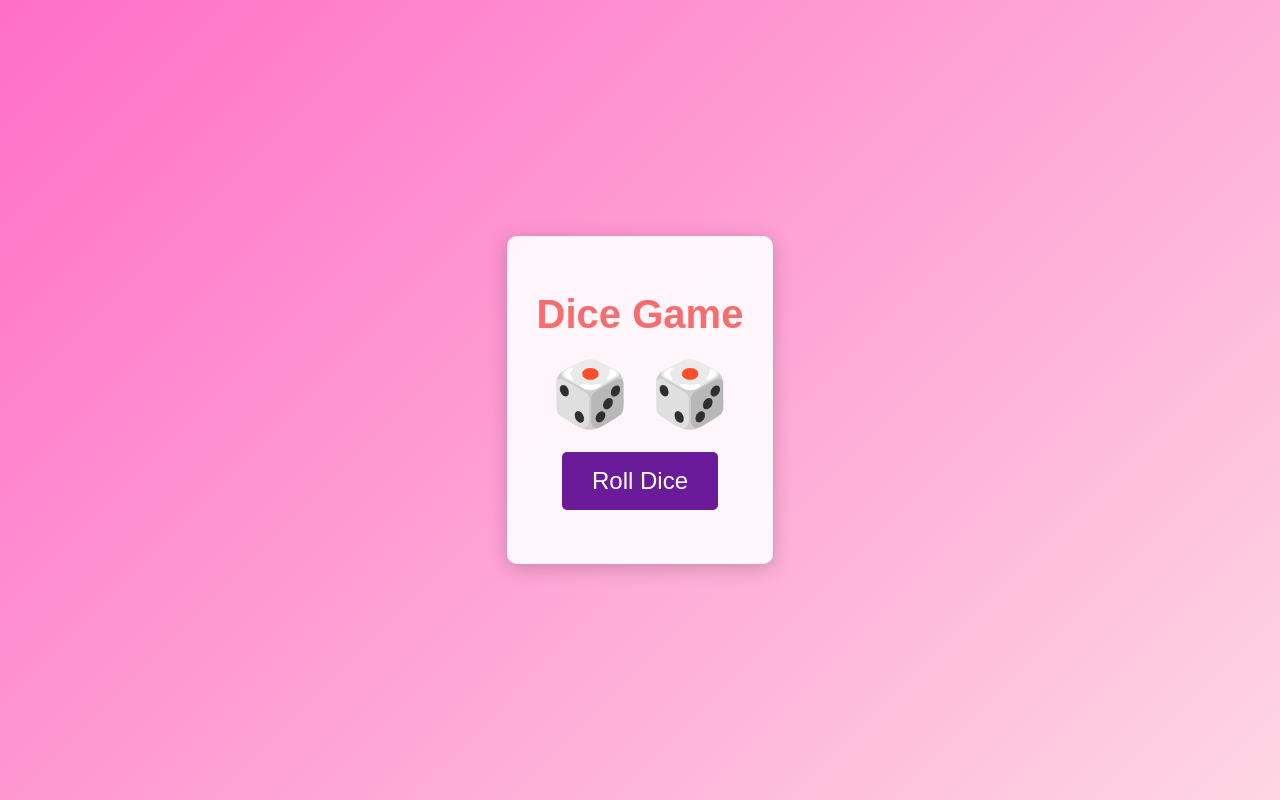
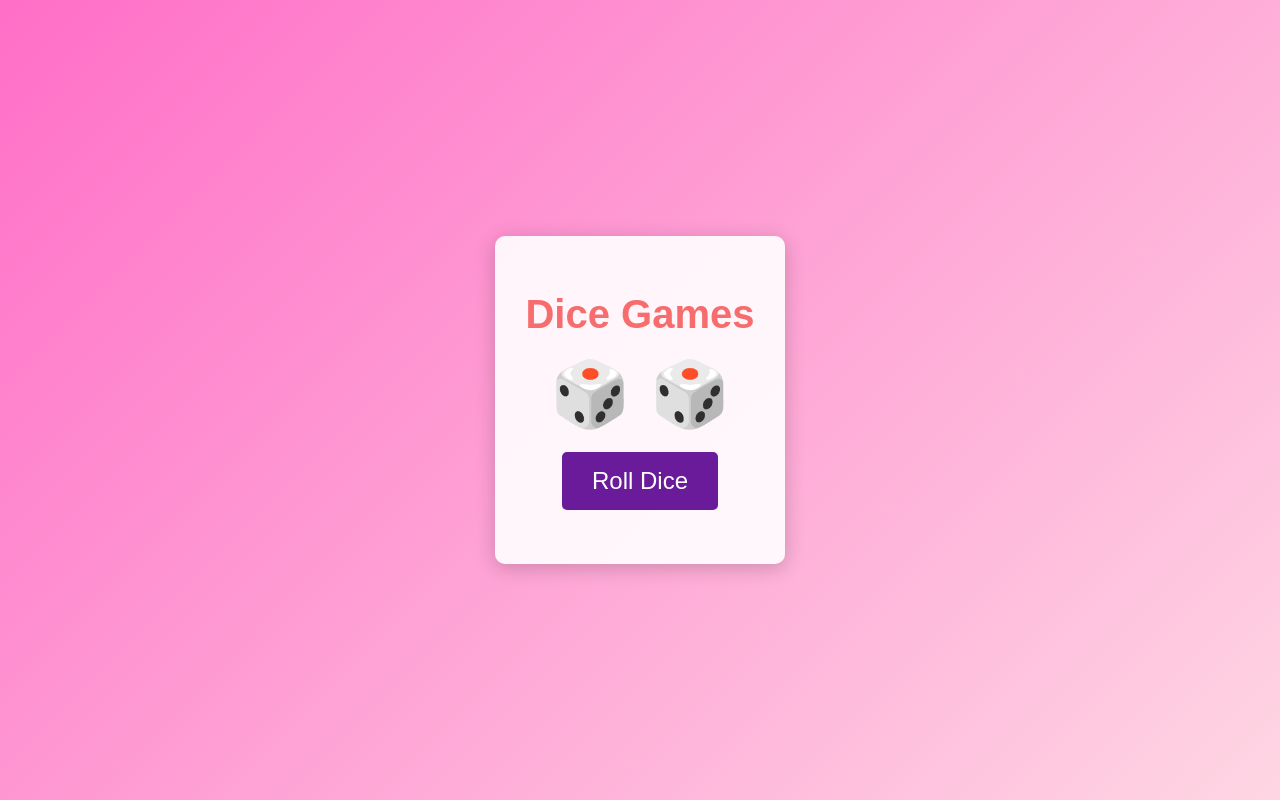
Before and after one commit to Badri-09/cicd-dice-aug27, a plain HTML site: page index.html in a window 1280 px wide. Drawn offline with Linux system fonts and the light colour scheme.

Commit message:
1st init

```diff
--- a/index.html
+++ b/index.html
@@ -8,7 +8,7 @@
 </head>
 <body>
   <div class="container">
-    <h1 class="title">Dice Game</h1>
+    <h1 class="title">Dice Games</h1>
     <div class="dice-container">
       <div class="dice" id="dice-1">🎲</div>
       <div class="dice" id="dice-2">🎲</div>
```
